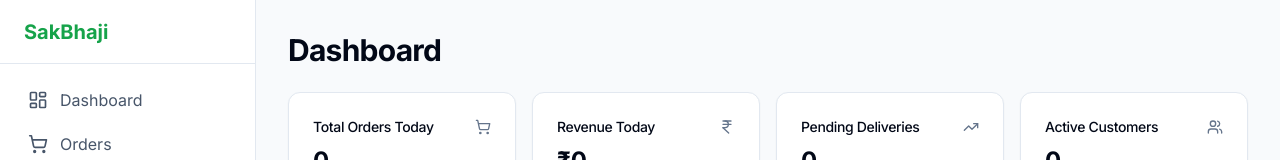
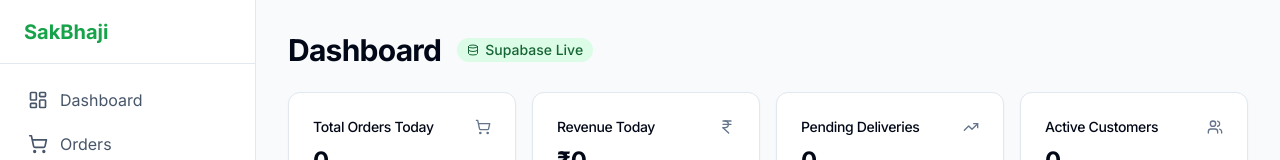
Before and after one commit to sakbhaji/sakbhaji, a Next.js app: page / in a window 1280 px wide. Shown: the top 160 px of the page. Built offline with nearby package versions, Linux system fonts and the light colour scheme; no server answers; the database is empty.

Commit message:
Add Supabase connection status indicator to Dashboard

```diff
--- a/src/app/page.tsx
+++ b/src/app/page.tsx
@@ -1,20 +1,59 @@
 'use client';
 
-import { ShoppingCart, IndianRupee, TrendingUp, Users } from 'lucide-react'
+import { ShoppingCart, IndianRupee, TrendingUp, Users, Database, AlertCircle } from 'lucide-react'
 import Link from 'next/link'
 import { useOrders } from '@/hooks/useOrders'
 
 export default function Dashboard() {
-  const { orders, kpis } = useOrders();
+  const { orders, kpis, connectionStatus, connectionError } = useOrders();
 
   // Get the 5 most recent orders for the overview
   const recentOrders = orders.slice(0, 5);
 
   return (
     <div className="flex-1 space-y-6 p-4 md:p-8 pt-6">
-      <div className="flex items-center justify-between space-y-2">
-        <h2 className="text-3xl font-bold tracking-tight">Dashboard</h2>
+      <div className="flex flex-col sm:flex-row sm:items-center justify-between space-y-2 sm:space-y-0">
+        <div className="flex items-center gap-4">
+          <h2 className="text-3xl font-bold tracking-tight">Dashboard</h2>
+
+          {/* Connection Status Indicator */}
+          {connectionStatus === 'connecting' && (
+            <span className="inline-flex items-center gap-1.5 rounded-full bg-blue-100 px-2.5 py-0.5 text-sm font-medium text-blue-800">
+              <span className="h-2 w-2 animate-pulse rounded-full bg-blue-600"></span>
+              Connecting to Supabase...
+            </span>
+          )}
+          {connectionStatus === 'connected' && (
+            <span className="inline-flex items-center gap-1.5 rounded-full bg-green-100 px-2.5 py-0.5 text-sm font-medium text-green-800">
+              <Database className="h-3 w-3" />
+              Supabase Live
+            </span>
+          )}
+          {connectionStatus === 'error' && (
+            <span className="inline-flex items-center gap-1.5 rounded-full bg-red-100 px-2.5 py-0.5 text-sm font-medium text-red-800" title={connectionError || 'Connection Error'}>
+              <AlertCircle className="h-3 w-3" />
+              Connection Error
+            </span>
+          )}
+        </div>
       </div>
+
+      {connectionStatus === 'error' && (
+        <div className="rounded-md bg-red-50 p-4 border border-red-200">
+          <div className="flex">
+            <div className="flex-shrink-0">
+              <AlertCircle className="h-5 w-5 text-red-400" aria-hidden="true" />
+            </div>
+            <div className="ml-3">
+              <h3 className="text-sm font-medium text-red-800">Supabase Connection Failed</h3>
+              <div className="mt-2 text-sm text-red-700">
+                <p><strong>Error Details:</strong> {connectionError}</p>
+                <p className="mt-1">Check your Vercel Environment Variables (`NEXT_PUBLIC_SUPABASE_URL` and `NEXT_PUBLIC_SUPABASE_ANON_KEY`).</p>
+              </div>
+            </div>
+          </div>
+        </div>
+      )}
 
       {/* KPI Cards */}
       <div className="grid gap-4 md:grid-cols-2 lg:grid-cols-4">
--- a/src/hooks/useOrders.ts
+++ b/src/hooks/useOrders.ts
@@ -39,12 +39,16 @@ const normalizeOrder = (order: any): Order => {
 export function useOrders() {
   const [orders, setOrders] = useState<Order[]>([]);
   const [loading, setLoading] = useState(true);
+  const [connectionStatus, setConnectionStatus] = useState<'connecting' | 'connected' | 'error'>('connecting');
+  const [connectionError, setConnectionError] = useState<string | null>(null);
 
   // Fetch initial data and subscribe to real-time changes
   useEffect(() => {
     // 1. Fetch initial orders
     const fetchOrders = async () => {
       setLoading(true);
+      setConnectionStatus('connecting');
+      try {
         const { data, error } = await supabase
           .from('orders')
           .select('*')
@@ -52,8 +56,16 @@ export function useOrders() {
 
         if (error) {
           console.error('Error fetching orders:', error);
+          setConnectionStatus('error');
+          setConnectionError(error.message);
         } else if (data) {
+          setConnectionStatus('connected');
           setOrders(data.map(normalizeOrder));
+        }
+      } catch (err: any) {
+        console.error('Network error fetching orders:', err);
+        setConnectionStatus('error');
+        setConnectionError(err.message || 'Failed to reach Supabase. Check your URL/Keys.');
       }
       setLoading(false);
     };
@@ -166,6 +178,8 @@ export function useOrders() {
     orders,
     kpis,
     loading,
+    connectionStatus,
+    connectionError,
     updateOrderStatus,
     addOrder
   };
```
Lines whose indentation alone changed are shown as unchanged.
